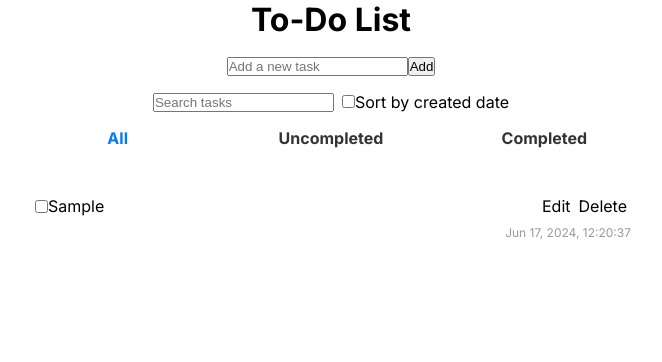
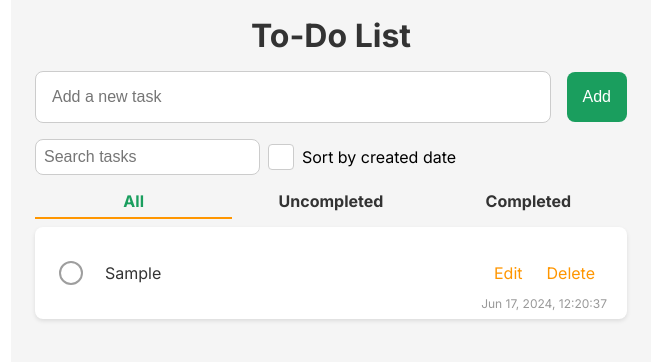
Before and after one commit to ChuangYuMing/to-do-list, a Next.js app: page / in a window 1280 px wide. Both pictures are taken after typing "Sample" into the empty fields and a click on the button "Add". Shown: the top 362 px of the page, without its empty margins (309-971 px from the left). Built offline with nearby package versions, Linux system fonts and the light colour scheme.

Commit message:
Update styles for TodoList, AddTask, and FilterTask components

```diff
--- a/src/components/add-task/AddTask.module.scss
+++ b/src/components/add-task/AddTask.module.scss
@@ -0,0 +1,35 @@
+.add-task-wrap {
+  display: flex;
+  align-items: center;
+  width: 100%;
+}
+
+.add-task-input {
+  flex: 1;
+  padding: 16px;
+  border: 1px solid #ccc;
+  border-radius: 8px;
+  font-size: 16px;
+  outline: none;
+  transition: border-color 0.3s;
+
+  &:focus {
+    border-color: var(--primary-color);
+  }
+}
+
+.add-task-button {
+  background-color: var(--primary-color);
+  border: none;
+  border-radius: 8px;
+  color: var(--secondary-color);
+  cursor: pointer;
+  font-size: 16px;
+  padding: 16px;
+  margin-left: 16px;
+  transition: background-color 0.3s;
+
+  &:hover {
+    background-color: var(--primary-color-darker);
+  }
+}
--- a/src/components/add-task/AddTask.tsx
+++ b/src/components/add-task/AddTask.tsx
@@ -1,5 +1,6 @@
 import { Task } from "@/types";
 import React, { useState } from "react";
+import styles from "./AddTask.module.scss";
 
 type AddTaskProps = {
   addTask: (task: Task) => void;
@@ -19,15 +20,15 @@ export default function AddTask({ addTask }: AddTaskProps) {
     setTaskDescription("");
   };
   return (
-    <div className="add-task-wrap">
+    <div className={styles["add-task-wrap"]}>
       <input
         type="text"
         value={taskDescription}
         onChange={(e) => setTaskDescription(e.target.value)}
         placeholder="Add a new task"
-        className="add-task-input"
+        className={styles["add-task-input"]}
       />
-      <button className="add-task-button" onClick={handleAddTask}>
+      <button className={styles["add-task-button"]} onClick={handleAddTask}>
         Add
       </button>
     </div>
--- a/src/components/filter-task/FilterTask.module.scss
+++ b/src/components/filter-task/FilterTask.module.scss
@@ -8,15 +8,36 @@
   span {
     font-size: 16px;
     font-weight: 700;
-    color: #333;
+    color: var(--text-color);
     cursor: pointer;
+    position: relative;
 
-    &:hover {
-      color: #007bff;
-    }
+    &.active {
+      color: var(--primary-color);
 
-    &.is-active {
-      color: #007bff;
+      &::after {
+        content: "";
+        position: absolute;
+        bottom: -8px;
+        left: 0;
+        right: 0;
+        height: 2px;
+        background-color: var(--accent-color);
+        animation: slideIn 0.3s ease-out forwards;
+      }
     }
   }
 }
+
+@keyframes slideIn {
+  from {
+    width: 0;
+    left: 50%;
+    right: 50%;
+  }
+  to {
+    width: 100%;
+    left: 0;
+    right: 0;
+  }
+}
--- a/src/components/filter-task/FilterTask.tsx
+++ b/src/components/filter-task/FilterTask.tsx
@@ -19,7 +19,7 @@ export default function AddTask({
     <span
       key={status}
       data-status={status}
-      className={taskFilterStatus === status ? styles["is-active"] : ""}
+      className={taskFilterStatus === status ? styles["active"] : ""}
     >
       {status}
     </span>
--- a/src/components/search-task/SearchTask.module.scss
+++ b/src/components/search-task/SearchTask.module.scss
@@ -2,4 +2,62 @@
   display: flex;
   gap: 8px;
   align-items: center;
+  width: 100%;
 }
+
+.search-task-input {
+  padding: 8px;
+  border: 1px solid #ccc;
+  border-radius: 8px;
+  font-size: 16px;
+  outline: none;
+  transition: border-color 0.3s;
+
+  &:focus {
+    border-color: var(--primary-color);
+  }
+}
+
+.checkbox-wrap {
+  display: flex;
+  align-items: center;
+  gap: 8px;
+
+  .checkbox-input {
+    display: none;
+
+    &:checked + .checkbox-label::before {
+      content: "✔";
+      display: flex;
+      justify-content: center;
+      align-items: center;
+      width: 24px;
+      height: 24px;
+      border: 1px solid #ccc;
+      border-radius: 4px;
+      background-color: var(--primary-color);
+      color: var(--secondary-color);
+    }
+  }
+
+  .checkbox-label {
+    cursor: pointer;
+    font-size: 16px;
+    display: inline-flex;
+    gap: 8px;
+    align-items: center;
+
+    &::before {
+      content: "";
+      display: flex;
+      justify-content: center;
+      align-items: center;
+      width: 24px;
+      height: 24px;
+      border: 1px solid #ccc;
+      border-radius: 4px;
+      background-color: #fff;
+      color: transparent;
+    }
+  }
+}
--- a/src/components/search-task/SearchTask.tsx
+++ b/src/components/search-task/SearchTask.tsx
@@ -19,15 +19,22 @@ export default function SearchTask({
         value={searchText}
         onChange={(e) => setSearchText(e.target.value)}
         placeholder="Search tasks"
-        className="add-task-input"
+        className={styles["search-task-input"]}
       />
-      <div className="checkbox-wrap">
+      <div className={styles["checkbox-wrap"]}>
         <input
+          id="sort-by-created-date"
           type="checkbox"
           onChange={(e) => setIsSortByCreatedAt(e.target.checked)}
           name="sort-by-created-date"
+          className={styles["checkbox-input"]}
         />
-        <label htmlFor="sort-by-created-date">Sort by created date</label>
+        <label
+          htmlFor="sort-by-created-date"
+          className={styles["checkbox-label"]}
+        >
+          Sort by created date
+        </label>
       </div>
     </div>
   );
--- a/src/components/task-item/TaskItem.module.scss
+++ b/src/components/task-item/TaskItem.module.scss
@@ -6,11 +6,72 @@
   justify-content: space-between;
   position: relative;
   width: 100%;
-  padding: 32px 24px;
+  padding: 16px 24px;
+  gap: 48px;
+  box-shadow: 0 2px 4px rgba(0, 0, 0, 0.1);
+  transition: box-shadow 0.2s, transform 0.2s;
 
   .task-content {
     display: flex;
     align-items: center;
+    height: 60px;
+    flex: 1;
+  }
+
+  .task-checkbox {
+    opacity: 0;
+    position: absolute;
+
+    &:checked + .checkbox-label::before {
+      background-color: #4caf50;
+      content: "✔";
+      color: white;
+      font-size: 16px;
+      text-align: center;
+      border-color: transparent;
+    }
+
+    + .checkbox-label {
+      display: inline-block;
+      cursor: pointer;
+      position: relative;
+      padding-left: 30px;
+      top: -12px;
+
+      &::before {
+        content: "";
+        position: absolute;
+        left: 0;
+        top: 0;
+        width: 20px;
+        height: 20px;
+        border: 2px solid #9e9e9e;
+        border-radius: 50%;
+        background-color: white;
+        transition: background-color 0.3s, border-color 0.3s;
+      }
+    }
+  }
+
+  .task-description-input {
+    border: none;
+    font-size: 16px;
+    color: #333;
+    width: 100%;
+    padding: 8px;
+    border-bottom: 1px solid var(--primary-color);
+    flex: 1;
+
+    &:focus {
+      outline: none;
+      border-bottom: 1px solid var(--primary-color-darker);
+    }
+  }
+
+  .task-description {
+    margin-left: 16px;
+    font-size: 16px;
+    color: #333;
   }
 
   .task-actions {
@@ -18,6 +79,17 @@
     gap: 8px;
     align-items: center;
     cursor: pointer;
+
+    .task-action {
+      padding: 4px 8px;
+      border-radius: 4px;
+      transition: background-color 0.2s;
+      color: var(--accent-color);
+
+      &:hover {
+        background-color: var(--background-color);
+      }
+    }
   }
 
   .created-date {
--- a/src/components/task-item/TaskItem.tsx
+++ b/src/components/task-item/TaskItem.tsx
@@ -1,4 +1,4 @@
-import React, { useState } from "react";
+import React, { useState, useId } from "react";
 import { Task } from "@/types";
 import styles from "./TaskItem.module.scss";
 
@@ -13,6 +13,7 @@ export default function TaskItem({
   updateTask,
   deleteTask,
 }: TaskItemProps) {
+  const id = useId();
   const [isEditing, setIsEditing] = useState<boolean>(false);
 
   const formatDate = (timestamp: number) => {
@@ -35,10 +36,13 @@ export default function TaskItem({
     <div key={task.createdAt} className={styles["task-item"]}>
       <div className={styles["task-content"]}>
         <input
+          id={id}
           type="checkbox"
           checked={task.completed}
           onChange={(e) => updateTask(task.id, { completed: e.target.checked })}
+          className={styles["task-checkbox"]}
         />
+        <label htmlFor={id} className={styles["checkbox-label"]}></label>
         {isEditing ? (
           <input
             type="text"
@@ -47,9 +51,10 @@ export default function TaskItem({
               updateTask(task.id, { description: e.target.value })
             }
             onBlur={() => setIsEditing(false)}
+            className={styles["task-description-input"]}
           />
         ) : (
-          <span>{task.description}</span>
+          <span className={styles["task-description"]}>{task.description}</span>
         )}
       </div>
       <div className={styles["task-actions"]}>
--- a/src/styles/TodoList.module.scss
+++ b/src/styles/TodoList.module.scss
@@ -7,4 +7,12 @@
   width: 100%;
   max-width: 640px;
   margin: auto;
+  padding: 16px 24px;
+  background-color: var(--background-color);
 }
+
+.title {
+  font-size: 32px;
+  font-weight: 700;
+  color: var(--text-color);
+}
--- a/src/styles/globals.scss
+++ b/src/styles/globals.scss
@@ -1,3 +1,27 @@
+:root {
+  --primary-color: #1a9e5e;
+  --primary-color-darker: #0e6e3d;
+  --secondary-color: #ffffff;
+  --accent-color: #ff9600;
+  --text-color: #333333;
+  --background-color: #f5f5f5;
+}
+
+* {
+  box-sizing: border-box;
+  padding: 0;
+  margin: 0;
+}
+html,
+body {
+  max-width: 100vw;
+  overflow-x: hidden;
+}
+a {
+  color: inherit;
+  text-decoration: none;
+}
+
 * {
   box-sizing: border-box;
   padding: 0;
```
